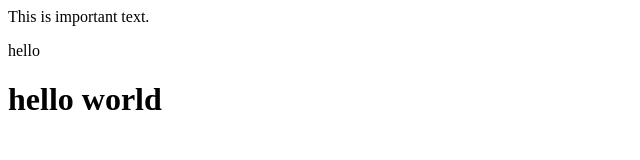
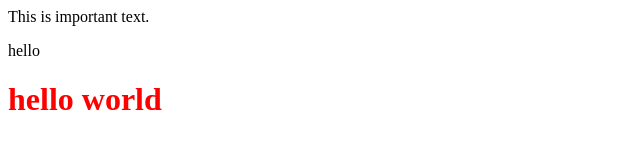
Before and after one commit to randyrk/randyrk, a plain HTML site: page Practice_1/index.html in a window 1280 px wide. Shown: the whole page, without its empty margins (0-640 px from the left). Drawn offline with Linux system fonts and the light colour scheme; files that its build step writes are made by us from their sources.

Commit message:
Update index.html

```diff
--- a/Practice_1/index.html
+++ b/Practice_1/index.html
@@ -5,6 +5,7 @@
     <meta name="viewport" content="width=device-width, initial-scale=1.0">
     <title>Document</title>
     <script src="index.js" defer></script>
+    <link rel = "stylesheet" href = "Practice_1/index.css"
 </head>
 
 
```
